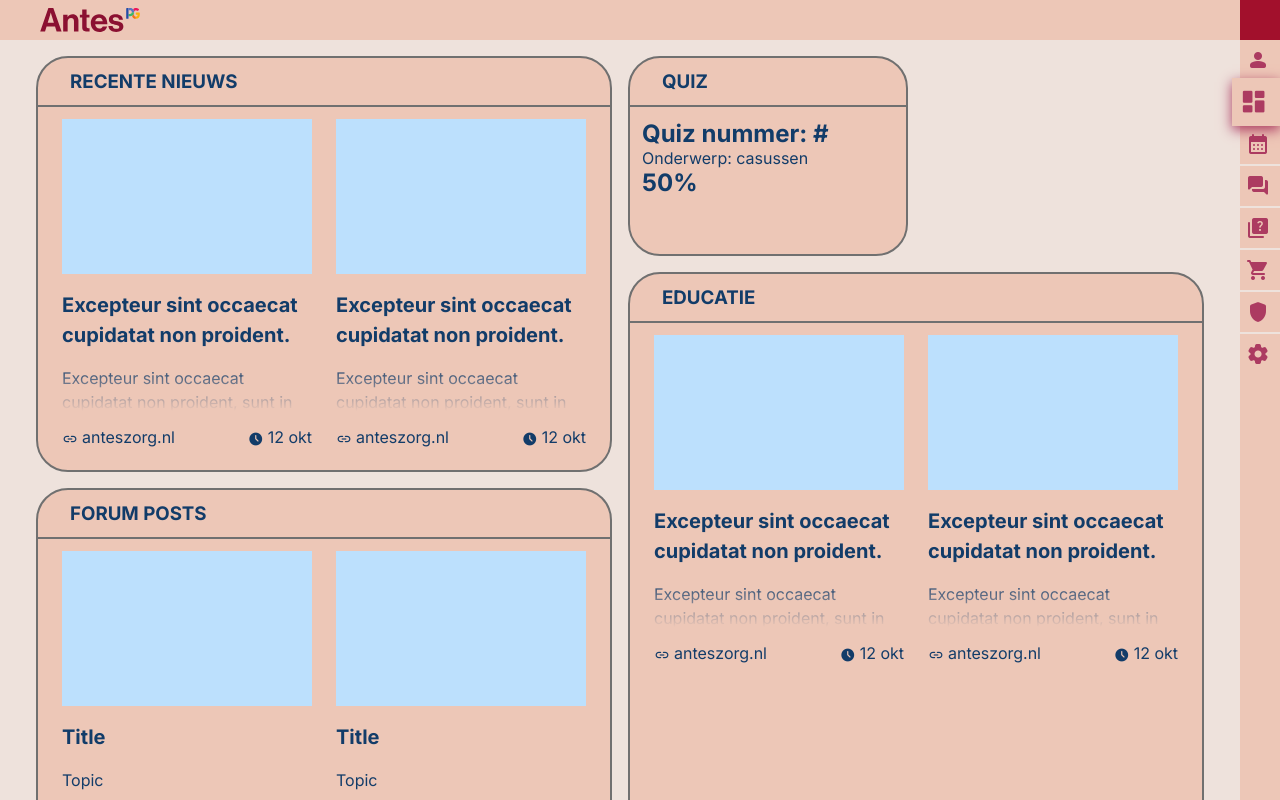
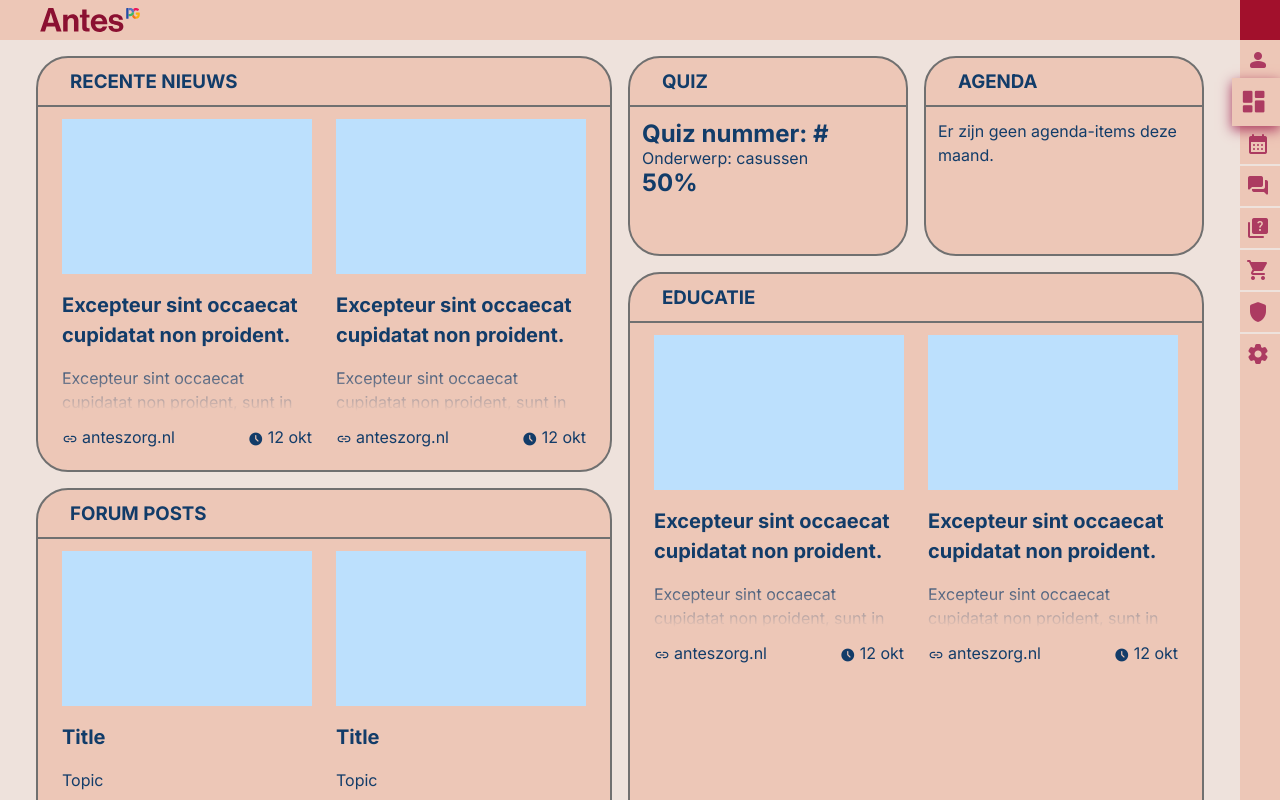
Before and after one commit to stssrn/ProjectC_Groep5, a Next.js app in the folder frontend/: page /dashboard in a window 1280 px wide. Built offline with nearby package versions, Linux system fonts and the light colour scheme.

Commit message:
agenda activated on the dashboard page

```diff
--- a/frontend/app/dashboard/page.tsx
+++ b/frontend/app/dashboard/page.tsx
@@ -12,7 +12,7 @@ const Page: React.FC = () => {
       <ForumSection className={styles.forum} />
       <QuizSection className={styles.quiz} />
       <EducationSection className={styles.education} />
-      {/* <AgendaSection className={styles.quiz} /> */}
+      <AgendaSection className={styles.agenda} />
     </main>
   );
 };
```
